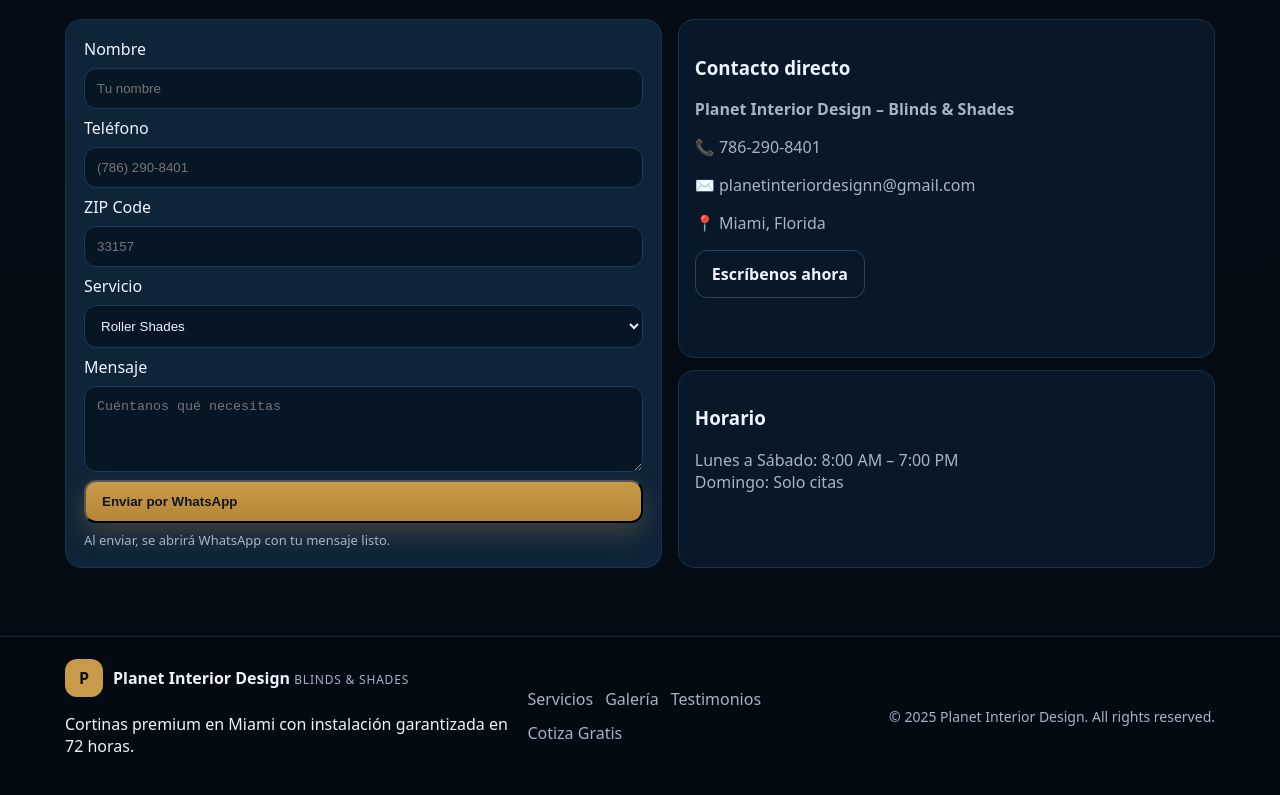
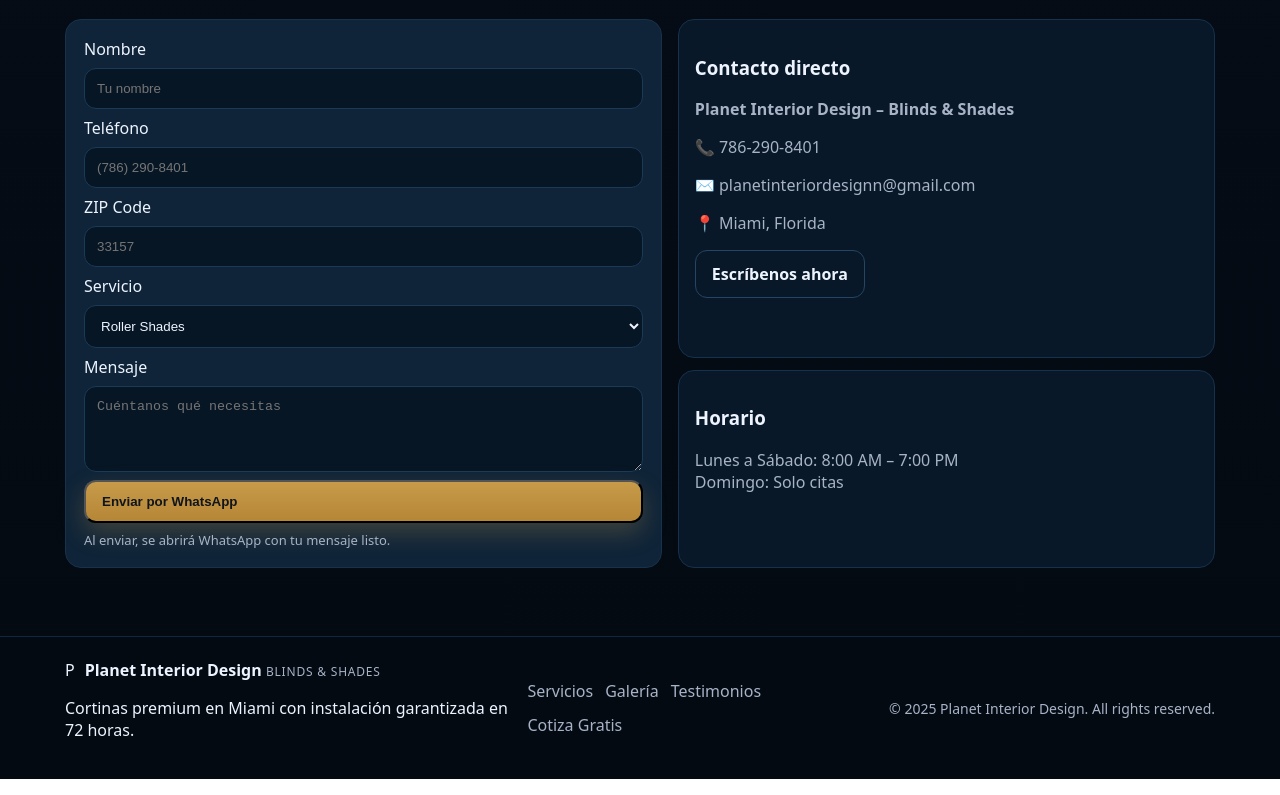
Before and after one commit to Damyer1021/planetinteriordesign.github.io, a plain HTML site: page index.html in a window 1280 px wide. Shown: the part 2826-3621 px from the top of the page. Drawn offline with Linux system fonts and the light colour scheme.

Commit message:
Update index.html

```diff
--- a/index.html
+++ b/index.html
@@ -248,7 +248,7 @@
     <div class="container footer__inner">
       <div>
         <div class="logo logo--footer">
-          <div class="logo__mark">P</div>
+          <div class="8E1398FB-8C4D-4181-9BBF-4AD6BD7D4B45.PNG">P</div>
           <div class="logo__text">
             <strong>Planet Interior Design</strong>
             <span>Blinds & Shades</span>
```
